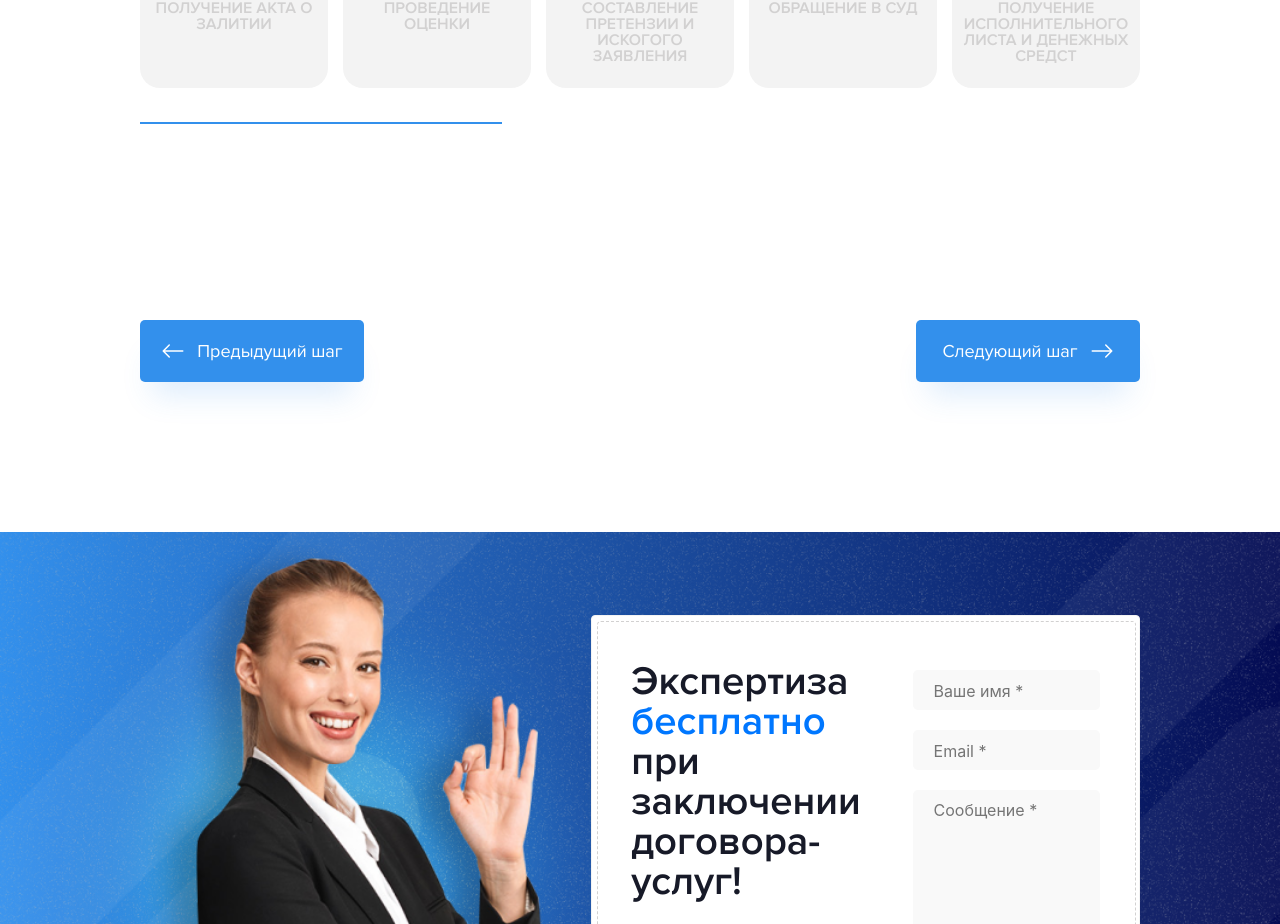
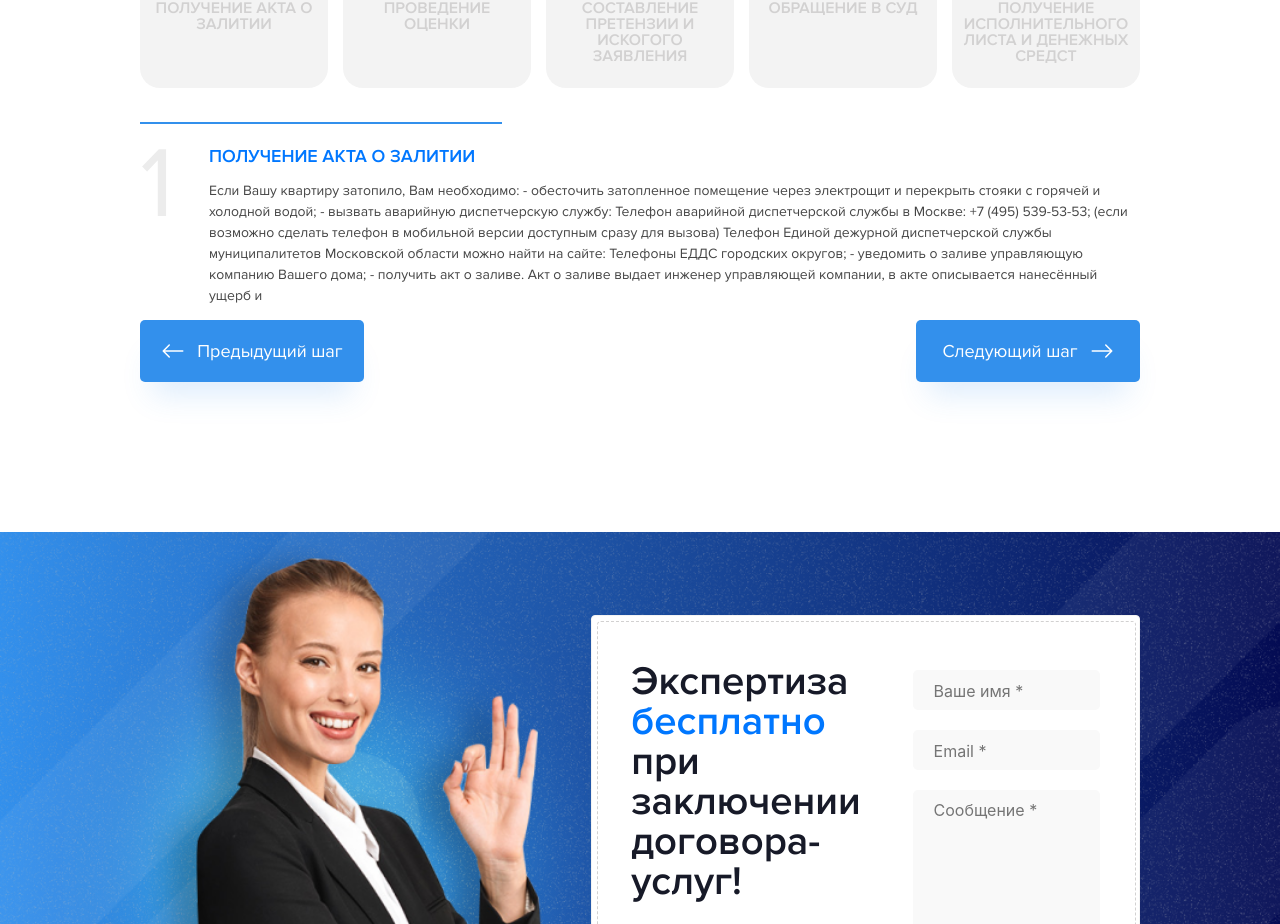
Before and after one commit to Photokub/zalivam-net, a React (Create React App) app: page / in a window 1280 px wide. Shown: the part 2916-3840 px from the top of the page. Built offline with nearby package versions, Linux system fonts and the light colour scheme.

Commit message:
Feat: реаализация перехода по шагам Methods с помошью кнопок

```diff
--- a/src/components/App/App.tsx
+++ b/src/components/App/App.tsx
@@ -17,26 +17,22 @@ function App() {
 
   const [selectedMethod, setSelectedMethod] = useState(0)
 
+//Методы навигации по шагам блока Methods START//
   const MethodsDataArray = MethodsData.steps
 
-  //сделать переход по массиву кнопками
-
   useEffect(() => {
-
+    console.log(selectedMethod)
   })
 
-  const clickToNextMethod = () => {
+  const clickToNextMethod = (e: MouseEvent) => {
     setSelectedMethod(selectedMethod + 1)
-    console.log(selectedMethod)
   }
 
-  const clickToPreviousMethod = () => {
+  const clickToPreviousMethod = (e: MouseEvent) => {
     setSelectedMethod(selectedMethod - 1)
-    console.log(selectedMethod)
+  }
+  //Методы навигации по шагам блока Methods END//
 
-  }
-  //сделать выбор активного метода
-  //пеедать данные активного метода в элемент Method focus
 
 
   const [windowSize, setWindowSize] = useState(getWindowSize());
@@ -72,6 +68,7 @@ function App() {
         MethodsDataArray={MethodsDataArray}
         clickToNextMethod={clickToNextMethod}
         clickToPreviousMethod={clickToPreviousMethod}
+        selectedMethod={selectedMethod}
       />
       <Ad />
       <Reviews />
--- a/src/components/MethodFocus/MethodFocus.tsx
+++ b/src/components/MethodFocus/MethodFocus.tsx
@@ -2,22 +2,28 @@ import React from "react";
 import "./MethodFocus.css"
 
 interface MethodFocusPropTypes {
-    key: number,
+    selectedMethod: number,
+    MethodsDataArray: { id: number; stepName: string; stepText: string; }[]
+}
+
+interface SelectedMethodPropTypes {
     id: number,
     stepName: string,
-    stepText: string
+    stepText: string,
 }
 
 const MethodFocus: React.FC<MethodFocusPropTypes> = ({
-    id,
-    stepName,
-    stepText
+    selectedMethod,
+    MethodsDataArray
 }) => {
+
+    const currentMethod: SelectedMethodPropTypes = MethodsDataArray[selectedMethod]
+
     return (
         <div className="methodFocus">
-            <p className="methodFocus__number">{id}</p>
-            <p className="methodFocus__title">{stepName}</p>
-            <p className="methodFocus__subtitle">{stepText}</p>
+            <p className="methodFocus__number">{currentMethod.id}</p>
+            <p className="methodFocus__title">{currentMethod.stepName}</p>
+            <p className="methodFocus__subtitle">{currentMethod.stepText}</p>
         </div>
     )
 }
--- a/src/components/Methods/Methods.tsx
+++ b/src/components/Methods/Methods.tsx
@@ -6,13 +6,15 @@ import MethodFocus from '../MethodFocus/MethodFocus';
 import MethodsButtons from '../MethodsButtons/MethodsButtons';
 
 interface MethodsPropTypes {
-    MethodsDataArray: [],
-    clickToNextMethod: (event: MouseEventHandler<HTMLButtonElement>) => {},
-    clickToPreviousMethod: (event: MouseEventHandler<HTMLButtonElement>) => {},
+    MethodsDataArray: { id: number; stepName: string; stepText: string; }[],
+    clickToNextMethod: (e: MouseEvent) => void,
+    clickToPreviousMethod: (e: MouseEvent) => void,
+    selectedMethod: number
 }
 
 const Methods: React.FC<MethodsPropTypes> = ({
     MethodsDataArray,
+    selectedMethod,
     clickToNextMethod,
     clickToPreviousMethod
 }) => {
@@ -26,6 +28,7 @@ const Methods: React.FC<MethodsPropTypes> = ({
                 <hr className="methods__bottomline" />
                 <MethodFocus
                     MethodsDataArray={MethodsDataArray}
+                    selectedMethod={selectedMethod}
                 />
                 <MethodsButtons
                     clickToNextMethod={clickToNextMethod}
--- a/src/components/MethodsButton/MethodsButton.tsx
+++ b/src/components/MethodsButton/MethodsButton.tsx
@@ -5,8 +5,8 @@ interface MethodsButtonPropTypes {
     icon: ReactNode;
     label: string;
     buttonClass: string;
-    clickToNextMethod: (event: MouseEventHandler<HTMLButtonElement>) => {},
-    clickToPreviousMethod: (event: MouseEventHandler<HTMLButtonElement>) => {},
+    clickToNextMethod: (e: MouseEvent) => void,
+    clickToPreviousMethod: (e: MouseEvent) => void,
 
 }
 
@@ -14,10 +14,12 @@ const MethodsButton: React.FC<MethodsButtonPropTypes> = ({
     icon,
     label,
     buttonClass,
+    clickToNextMethod,
+    clickToPreviousMethod
 }) => {
 
     const handleClickType = (event: any) => {
-        event.currentTarget.classList.contains("methodsButton__next") ? console.log('вперед') : console.log('назад')
+        event.currentTarget.classList.contains("methodsButton__next") ? clickToNextMethod(event) : clickToPreviousMethod(event)
     }
 
     const button = <button className={buttonClass} type="button" onClick={(event) => handleClickType(event)}>
--- a/src/components/MethodsButtons/MethodsButtons.tsx
+++ b/src/components/MethodsButtons/MethodsButtons.tsx
@@ -5,8 +5,8 @@ import { BsArrowRight } from "react-icons/bs"
 import MethodsButton from "../MethodsButton/MethodsButton";
 
 interface MethodsButtonsPropTypes {
-    clickToNextMethod: (event: MouseEventHandler<HTMLButtonElement>) => {},
-    clickToPreviousMethod: (event: MouseEventHandler<HTMLButtonElement>) => {},
+    clickToNextMethod: (e: MouseEvent) => void,
+    clickToPreviousMethod: (e: MouseEvent) => void,
 };
 
 const MethodsButtons: React.FC<MethodsButtonsPropTypes> = ({
--- a/src/components/StepsContainer/StepsContainer.tsx
+++ b/src/components/StepsContainer/StepsContainer.tsx
@@ -4,7 +4,7 @@ import "../StepCard/StepCard"
 import StepCard from "../StepCard/StepCard";
 
 interface StepsContainerProptypes {
-    MethodsDataArray: []
+    MethodsDataArray: { id: number; stepName: string; stepText: string; }[]
 };
 
 const StepsContainer: React.FC<StepsContainerProptypes> = ({
```
